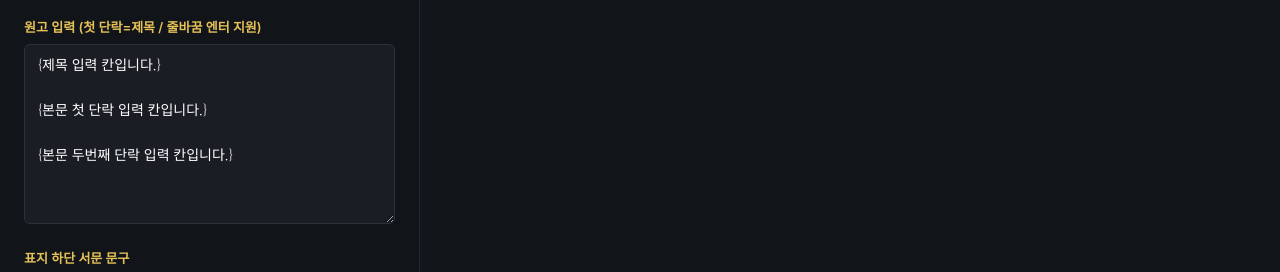
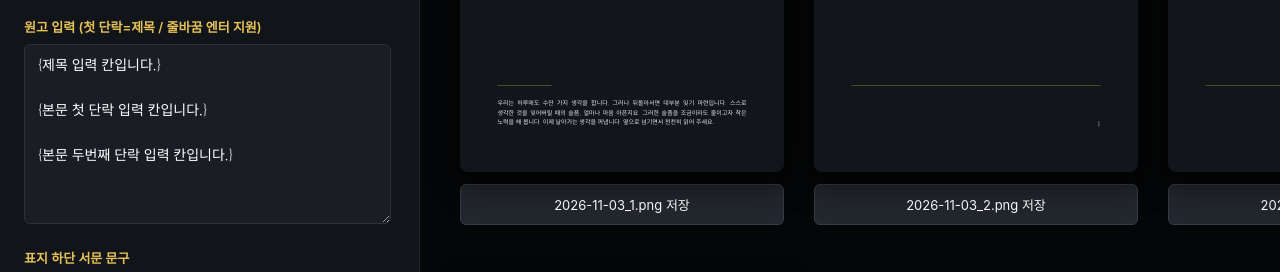
Before and after one commit to unknown-mkt/gitdeulda_cardnews, a plain HTML site: page index.html in a window 1280 px wide. Shown: the part 273-545 px from the top of the page. Drawn offline with nearby package versions, Linux system fonts and the light colour scheme; a web font is replaced by a local one.

Commit message:
Update index.html

```diff
--- a/index.html
+++ b/index.html
@@ -3,7 +3,7 @@
 <head>
   <meta charset="UTF-8">
   <meta name="viewport" content="width=device-width, initial-scale=1.0">
-  <title>깃들다 GDD | 카드뉴스 생성기 (1080x1350 Exact Match)</title>
+  <title>깃들다 GDD | 카드뉴스 생성기 (3열 그리드 뷰)</title>
 
   <link rel="preconnect" href="https://fonts.googleapis.com">
   <link rel="preconnect" href="https://fonts.gstatic.com" crossorigin>
@@ -41,6 +41,7 @@
       flex-direction: row !important;
     }
 
+    /* 좌측 컨트롤 사이드바 고정 패널 */
     .sidebar {
       width: 420px;
       height: 100vh;
@@ -49,10 +50,15 @@
       display: flex;
       flex-direction: column;
       padding: 24px;
-      overflow-y: auto;
       font-family: var(--font-sans);
       flex-shrink: 0;
       z-index: 10;
+    }
+
+    .sidebar-content {
+      flex: 1;
+      overflow-y: auto;
+      padding-right: 4px;
     }
 
     .brand-header {
@@ -121,44 +127,74 @@
       cursor: pointer;
     }
 
+    /* 좌측 하단 고정 ZIP 다운로드 버튼 */
     .btn-download-zip {
+      width: 100%;
       background-color: var(--gold-point);
       color: #121212;
       font-family: var(--font-sans);
       font-weight: 700;
       border: none;
-      padding: 14px;
+      padding: 16px;
       border-radius: 6px;
       cursor: pointer;
       font-size: 15px;
-      margin-top: auto;
+      margin-top: 16px;
+      flex-shrink: 0;
     }
 
     .btn-download-zip:hover { opacity: 0.9; }
 
+    /* 우측 메인 영역: 3열 격자(Grid) 구조 */
     .main-preview {
       flex: 1;
       height: 100vh;
       background-color: #050607;
-      padding: 60px;
+      padding: 40px;
       overflow-y: auto;
+    }
+
+    #previewContainer {
+      display: grid;
+      grid-template-columns: repeat(3, 1fr);
+      gap: 30px;
+      justify-items: center;
+      align-items: start;
+      max-width: 1400px;
+      margin: 0 auto;
+    }
+
+    /* 카드 래퍼 및 축소(Scale) 컨테이너 */
+    .card-item-wrapper {
       display: flex;
       flex-direction: column;
       align-items: center;
-      gap: 50px;
+      width: 324px; /* 1080px * 0.3 비율 */
     }
 
+    .card-zoom-box {
+      width: 324px;
+      height: 405px; /* 1350px * 0.3 비율 */
+      position: relative;
+      overflow: hidden;
+      border-radius: 8px;
+      box-shadow: 0 10px 30px rgba(0,0,0,0.7);
+    }
+
+    /* 1080x1350 원본 카드 프레임 */
     .card-preview {
       width: 1080px;
       height: 1350px;
       background-color: #12151A;
-      position: relative;
-      box-shadow: 0 20px 60px rgba(0,0,0,0.8);
-      flex-shrink: 0;
-      overflow: hidden;
+      position: absolute;
+      top: 0;
+      left: 0;
+      transform-origin: top left;
+      transform: scale(0.3); /* 축소하여 한눈에 보이게 정렬 */
       font-family: var(--font-myeongjo);
     }
 
+    /* 1. 표지 디자인 */
     .card-cover .cover-header {
       position: absolute;
       top: 140px; left: 125px; right: 125px;
@@ -203,6 +239,7 @@
       font-family: var(--font-sans) !important; font-weight: 400 !important;
     }
 
+    /* 2. 본문 디자인 */
     .card-body-slide .body-header {
       position: absolute;
       top: 140px; left: 125px; right: 125px;
@@ -240,6 +277,7 @@
       line-height: 1;
     }
 
+    /* 3. 클로징 디자인 */
     .card-closing {
       background-color: #12151A;
       display: flex; flex-direction: column; align-items: center;
@@ -258,20 +296,31 @@
       font-size: 32px; color: #E2E7ED; letter-spacing: -0.5px;
     }
 
+    /* 하단 단일 카드 저장 버튼 */
+    .card-actions {
+      margin-top: 12px;
+      margin-bottom: 24px;
+      width: 100%;
+      text-align: center;
+    }
+
     .btn-single-save {
-      background-color: #22262d; color: #fff; border: none;
-      padding: 10px 18px; border-radius: 6px;
-      font-family: var(--font-sans); font-size: 14px; cursor: pointer;
+      width: 100%;
+      background-color: #22262d; color: #fff; border: 1px solid #363c47;
+      padding: 10px 14px; border-radius: 6px;
+      font-family: var(--font-sans); font-size: 13px; cursor: pointer;
     }
 
     .btn-single-save:hover {
-      background-color: var(--gold-point); color: #121212;
+      background-color: var(--gold-point); color: #121212; border-color: var(--gold-point);
     }
   </style>
 </head>
 <body>
 
+  <!-- 좌측 컨트롤 사이드바 -->
   <div class="sidebar">
+    <div class="sidebar-content">
       <div class="brand-header">
         <h1>깃들다 GDD</h1>
         <p>단어를 잇다. 문장을 붙이다. 책을 짓다.</p>
@@ -304,12 +353,15 @@
           <input type="file" id="profileUploader" accept="image/*">
         </div>
       </div>
+    </div>
 
+    <!-- 좌측 하단 고정 다운로드 버튼 -->
     <button id="zipBtn" class="btn-download-zip">전체 카드 ZIP 다운로드</button>
   </div>
 
+  <!-- 우측 3열 미리보기 메인 영역 -->
   <div class="main-preview">
-    <div id="previewContainer" style="display: flex; flex-direction: column; align-items: center; gap: 40px;"></div>
+    <div id="previewContainer"></div>
   </div>
 
   <script>
@@ -326,7 +378,6 @@
         }
       } catch(e){}
 
-      // 로컬 타임존 반영 YYYY-MM-DD 추출 함수
       function getFormattedDate() {
         const today = new Date();
         const year = today.getFullYear();
@@ -401,7 +452,7 @@
         const rawTitle = paragraphs[0] || '제목 없음';
         const cleanHeaderTitle = rawTitle.replace(/\n/g, ' ');
 
-        // 1. 표지
+        // 1. 표지 (1번)
         const coverWrap = createCardWrapper(1);
         const coverCard = coverWrap.querySelector('.card-preview');
         coverCard.className = 'card-preview card-cover';
@@ -418,7 +469,7 @@
         `;
         container.appendChild(coverWrap);
 
-        // 2. 본문
+        // 2. 본문 (2번~)
         const bodyParagraphs = paragraphs.slice(1);
         bodyParagraphs.forEach((para, idx) => {
           const cardNum = idx + 2;
@@ -436,7 +487,7 @@
           container.appendChild(bodyWrap);
         });
 
-        // 3. 클로징 (마지막 장)
+        // 3. 클로징 (마지막 장 - 저장 버튼 100% 동시 포함)
         const lastCardNum = bodyParagraphs.length + 2;
         const closingWrap = createCardWrapper(lastCardNum);
         const closingCard = closingWrap.querySelector('.card-preview');
@@ -459,17 +510,19 @@
 
       function createCardWrapper(pageNum) {
         const wrapper = document.createElement('div');
-        wrapper.style.display = 'flex';
-        wrapper.style.flexDirection = 'column';
-        wrapper.style.alignItems = 'center';
+        wrapper.className = 'card-item-wrapper';
+
+        const zoomBox = document.createElement('div');
+        zoomBox.className = 'card-zoom-box';
 
         const card = document.createElement('div');
         card.className = 'card-preview';
         card.id = `card-elem-${pageNum}`;
 
+        zoomBox.appendChild(card);
+
         const actionDiv = document.createElement('div');
         actionDiv.className = 'card-actions';
-        actionDiv.style.marginTop = '16px';
 
         const dateEl = document.getElementById('publishDate');
         const dateVal = (dateEl && dateEl.value) ? dateEl.value : getFormattedDate();
@@ -481,7 +534,8 @@
         btn.onclick = () => downloadSingleCard(card, fileName);
 
         actionDiv.appendChild(btn);
-        wrapper.appendChild(card);
+
+        wrapper.appendChild(zoomBox);
         wrapper.appendChild(actionDiv);
 
         return wrapper;
```
Lines whose indentation alone changed are shown as unchanged.
